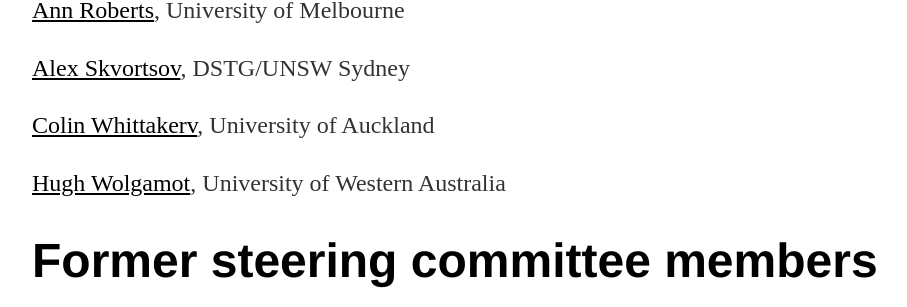
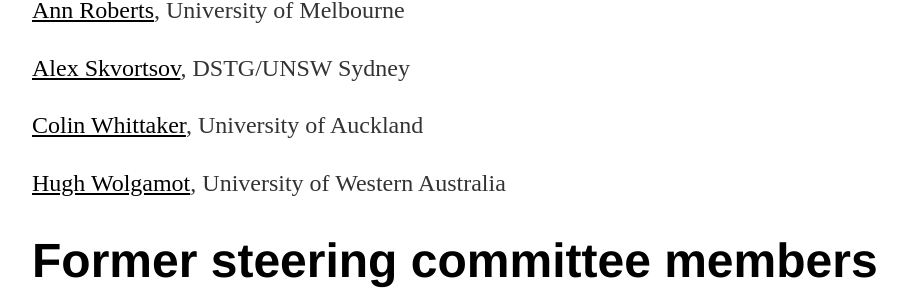
Before and after one commit to kozwaves/kozwaves.github.io, a Jekyll site: the page built from Committees/index.html, in a window 1280 px wide. Shown: the part 819-1126 px from the top of the page, without its empty margins (160-1067 px from the left). Built offline with Jekyll 4.4.1, drawn with Linux system fonts in a browser that asks for light colours; comment, search, counter and statistics services are not loaded.

Commit message:
Update index.html

```diff
--- a/Committees/index.html
+++ b/Committees/index.html
@@ -23,7 +23,7 @@
 
 	<p><a href="https://www.unsw.edu.au/staff/alex-skvortsov" style=" color: black; text-decoration: underline;">Alex Skvortsov</a>, DSTG/UNSW Sydney</p>
 
-	<p><a href="https://profiles.auckland.ac.nz/c-whittaker" style=" color: black; text-decoration: underline;">Colin Whittakerv</a>, University of Auckland</p>
+	<p><a href="https://profiles.auckland.ac.nz/c-whittaker" style=" color: black; text-decoration: underline;">Colin Whittaker</a>, University of Auckland</p>
 
 	<p><a href="https://research-repository.uwa.edu.au/en/persons/hugh-wolgamot" style=" color: black; text-decoration: underline;">Hugh Wolgamot</a>, University of Western Australia</p>
 
```
